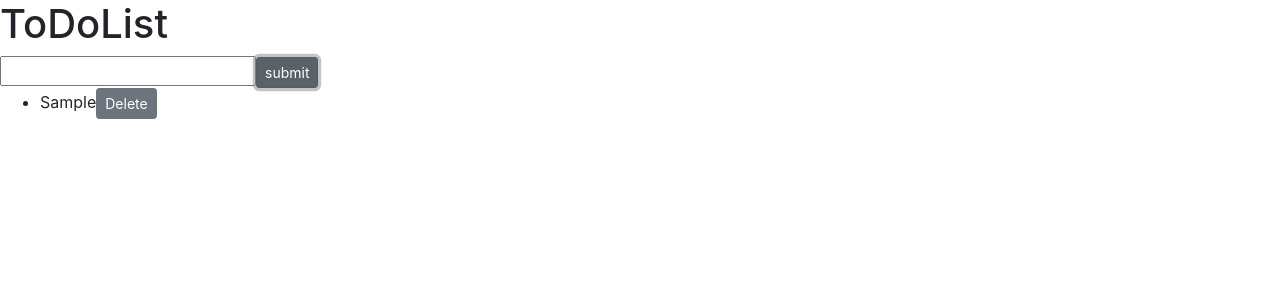
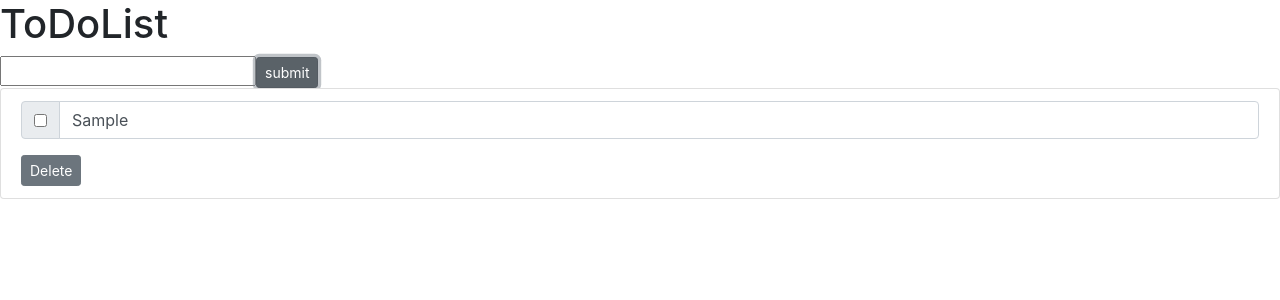
Before and after one commit to babitasingh1/TODOList, a React (Create React App) app: page / in a window 1280 px wide. Both pictures are taken after typing "Sample" into the empty fields and a click on the button "submit". Shown: the top 300 px of the page. Built offline with nearby package versions, Linux system fonts and the light colour scheme.

Commit message:
"use function"

```diff
--- a/src/App.js
+++ b/src/App.js
@@ -1,44 +1,37 @@
-import React, { Component } from "react";
+import React, { useState } from "react";
 import Todolist from "./Components/Todolist";
 import "./App.css";
 
-class App extends Component {
-  state = { list: [] };
+export default function App() {
+  const [list, setList] = useState([]);
 
-  handleSubmit = () => {
+  function handleSubmit() {
     const inputtext = document.getElementById("userinput");
 
     if (inputtext.value === "") {
       alert("Please enter a valid value");
-    } else if (this.state.list.find((list) => list === inputtext.value)) {
+    } else if (list.find((list) => list === inputtext.value)) {
       alert("This item is already in your list");
     } else {
-      const list = this.state.list.concat(inputtext.value);
-      this.setState({ list });
+      setList(list.concat(inputtext.value));
     }
+
     inputtext.value = "";
-  };
+  }
 
-  handleDelete = (removedItem) => {
-    const list = this.state.list.filter((list) => list !== removedItem);
-    this.setState({ list });
-  };
+  function handleDelete(removedItem) {
+    setList(list.filter((list) => list !== removedItem));
+  }
 
-  render() {
   return (
     <div>
       <h1>ToDoList</h1>
       <input type="text" id="userinput"></input>
-        <button
-          onClick={this.handleSubmit}
-          className="btn btn-secondary btn-sm"
-        >
+
+      <button onClick={handleSubmit} className="btn btn-secondary btn-sm">
         submit
       </button>
-        <Todolist list={this.state.list} onDelete={this.handleDelete} />
+      <Todolist list={list} onDelete={handleDelete} />
     </div>
   );
 }
-}
-
-export default App;
--- a/src/Components/Listitem.jsx
+++ b/src/Components/Listitem.jsx
@@ -1,16 +1,13 @@
-import React, { Component } from "react";
-class ListItem extends Component {
-  render() {
-    const { items, onDelete } = this.props;
+import React from "react";
+function ListItem(props) {
   return (
     <button
       className="btn btn-secondary btn-sm"
-        onClick={() => onDelete(items)}
+      onClick={() => props.onDelete(props.items)}
     >
       Delete
     </button>
   );
 }
-}
 
 export default ListItem;
--- a/src/Components/Todolist.jsx
+++ b/src/Components/Todolist.jsx
@@ -1,18 +1,35 @@
-import React,{Component} from 'react';
-import Listitem from './Listitem'
+import React from "react";
+import Listitem from "./Listitem";
 
-class ToDoList extends Component {
+function ToDoList(props) {
+  return (
+    <div>
+      <ul className="list-group">
+        {props.list.map((item, index) => (
+          <li className="list-group-item" key={index}>
+            <div class="input-group mb-3">
+              <div class="input-group-prepend">
+                <div class="input-group-text">
+                  <input
+                    type="checkbox"
+                    aria-label="Checkbox for following text input"
+                  ></input>
+                </div>
+              </div>
+              <input
+                type="text"
+                value={item}
+                class="form-control"
+                aria-label="Text input with checkbox"
+              ></input>
+            </div>
 
-    render() {
-        return (
-
-            <div>
-                <ul >{this.props.list.map((item,index) => <li  key={index}>{item}
-                     <Listitem items={item} onDelete={this.props.onDelete}/></li>)}
-                </ul>
-            </div>
-         );
-    }
+            <Listitem items={item} onDelete={props.onDelete} />
+          </li>
+        ))}
+      </ul>
+    </div>
+  );
 }
 
 export default ToDoList;
```
Lines whose indentation alone changed are shown as unchanged.
